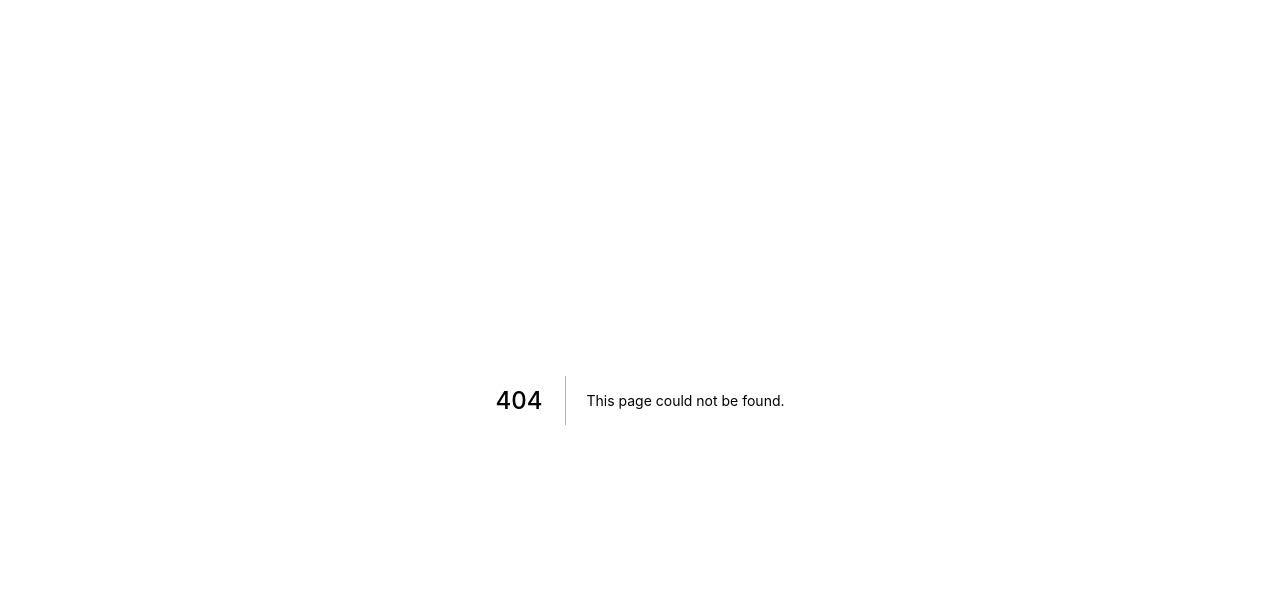
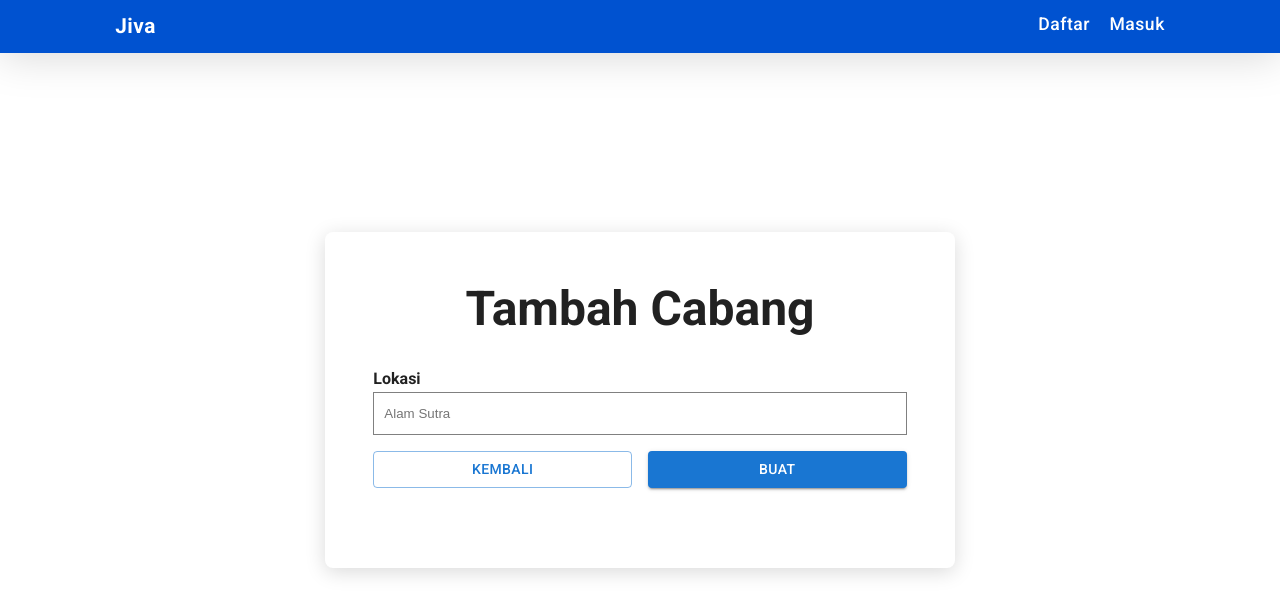
Before and after one commit to dnswd/jiva, a Next.js app: page /klinik/newcabang in a window 1280 px wide. Before the commit this address had no page. Shown: the top 614 px of the page. Built offline with nearby package versions, Linux system fonts and the light colour scheme.

Commit message:
green: implement new cabang registration page

```diff
--- /dev/null
+++ b/pages/klinik/newcabang.js
@@ -0,0 +1,129 @@
+import styled from "styled-components";
+import Link from 'next/link'
+
+// component imports
+import Card from "@mui/material/Card";
+import { Formik, Form } from "formik";
+import TextInput from "@components/common/TextInput";
+import Button from "@mui/material/Button";
+
+// redux
+import { useDispatch } from "react-redux";
+import { registerCabang } from "@redux/modules/klinik/thunks";
+import Layout from "@components/Layout";
+
+const CSS = styled.div`
+  height: 100%;
+  display: flex;
+  justify-content: center;
+  align-items: center;
+  width: 100%;
+
+  #title {
+    font-size: 3em;
+  }
+
+  #card {
+    display: flex;
+    flex-direction: column;
+    align-items: center;
+    padding: 3em;
+    width: max-content;
+    box-sizing: border-box;
+    height: max-content;
+    box-shadow: 0px 4px 20px rgba(0, 0, 0, 0.15);
+    border-radius: 0.5em;
+  }
+
+  #form {
+    display: flex;
+    flex-direction: column;
+    align-items: center;
+    margin: 2em 0;
+    width: 100%;
+  }
+
+  button {
+    width: 100%;
+  }
+
+  #button-container {
+    display: flex;
+    width: 100%;
+    gap: 1em;
+
+    button {
+      width: 100%;
+    }
+  }
+
+  @media (max-width: 768px) {
+    padding: 2em 0;
+
+    #card {
+      width: 100%;
+    }
+  }
+`;
+
+const fields = {
+  location: "",
+};
+
+const NewCabang = () => {
+  const dispatch = useDispatch();
+  return (
+    <Layout navType="topbar">
+      <CSS>
+        <Card id="card">
+          <h1 id="title">Tambah Cabang</h1>
+          <Formik
+            initialValues={fields}
+            validate={(values) => {
+              const errors = {};
+              const ERR_MESSAGE = "Input ini wajib diisi";
+              Object.keys(fields).forEach((key) => {
+                if (!values[key]) errors[key] = ERR_MESSAGE;
+              });
+              return errors;
+            }}
+            onSubmit={(values) => {
+              try {
+                dispatch(registerCabang(values));
+              } catch (err) {
+                console.log(err);
+              }
+            }}
+          >
+            {({ isValid, errors }) => (
+              <Form id="form">
+                <TextInput
+                  name="location"
+                  label="Lokasi"
+                  placeholder="Alam Sutra"
+                  error={errors.lokasi}
+                />
+                <div id="button-container">
+                  <Link href="/klinik" passHref={true}>
+                    <Button variant="outlined" sx={{ width: '100%' }}>
+                      Kembali
+                    </Button>
+                  </Link>
+                  <Button
+                    variant="contained"
+                    type="submit"
+                    disabled={!isValid}
+                  >
+                    Buat
+                  </Button>
+                </div>
+              </Form>
+            )}
+          </Formik>
+        </Card>
+      </CSS>
+    </Layout>
+  );
+};
+
+export default NewCabang;
```
